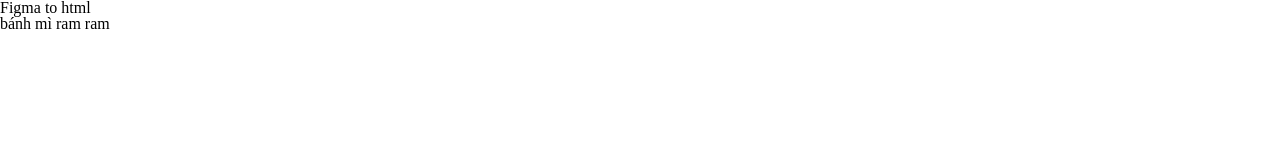
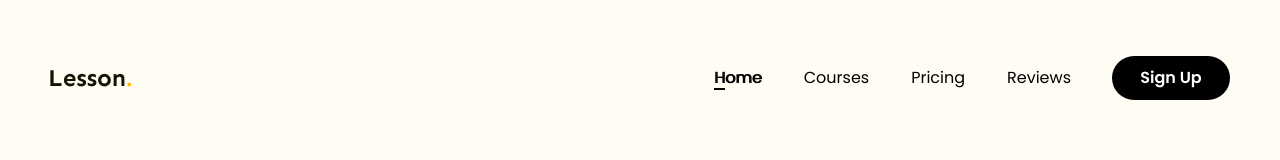
Before and after one commit to ThuanNguyen2005/figma-to-html, a plain HTML site: page index.html in a window 1280 px wide. Shown: the top 160 px of the page. Drawn offline with Linux system fonts and the light colour scheme.

Commit message:
p3 header

```diff
--- a/assets/css/style.css
+++ b/assets/css/style.css
@@ -6,4 +6,74 @@ html {
 }
 body {
   font-size: 1.6rem;
+  font-family: Poppins, sans-serif;
+  background-color: #fffcf4;
 }
+/* <======================common========================> */
+a {
+  text-decoration: none;
+  color: black;
+}
+.btn {
+  display: inline-block;
+  min-width: 118px;
+  color: white;
+  border-radius: 30px;
+  line-height: 2.8rem;
+  background-color: black;
+  text-align: center;
+  padding: 8px 8px;
+  font-weight: 600;
+}
+/* <======================Header========================> */
+
+.header .body {
+  display: flex;
+  align-items: center;
+  padding: 30px 0 8px;
+}
+.nav ul {
+  display: flex;
+}
+.nav {
+  margin-left: auto;
+}
+.header .main-content {
+  max-width: calc(100% - 100px);
+  margin: 0 auto;
+  margin-top: 26px;
+}
+.ds_nav a {
+  display: inline-block;
+  margin: 0 11px;
+  padding: 10px;
+  position: relative;
+}
+
+/* .header .action {
+  margin-left: 20px;
+} */
+.nav .active a,
+.nav a:hover {
+  text-shadow: 1px 0px 0px #000;
+}
+.nav .active a::after {
+  display: block;
+  height: 2.5px;
+  width: 11px;
+  background-color: #000;
+  content: "";
+  position: absolute;
+  bottom: 6px;
+  left: 10px;
+}
+.btn_sign_up {
+  margin-left: 20px;
+}
+
+.fixed {
+  position: sticky;
+  top: -20px;
+  margin-bottom: 8px;
+  background-color: #fffcf4;
+}
--- a/index.html
+++ b/index.html
@@ -4,11 +4,39 @@
     <meta charset="UTF-8" />
     <meta name="viewport" content="width=device-width, initial-scale=1.0" />
     <link rel="stylesheet" href="./assets/css/reset.css" />
+    <link
+      href="https://fonts.googleapis.com/css2?family=Poppins:ital,wght@0,400;0,500;0,600;0,700;1,400&amp;family=Sen:wght@700&amp;display=swap"
+      rel="stylesheet"
+    />
     <link rel="stylesheet" href="/assets/css/style.css" />
     <title>figma to html</title>
   </head>
-  <body>
-    <h1>Figma to html</h1>
-    <h2>bánh mì ram ram</h2>
+  <body style="height: 10000px">
+    <header class="header fixed">
+      <div class="main-content">
+        <div class="body">
+          <img src="/assets/img/Lesson..png" alt="Lesson" class="logo" />
+          <nav class="nav">
+            <ul class="ds_nav">
+              <li class="active">
+                <a href="#!">Home</a>
+              </li>
+              <li>
+                <a href="#!">Courses</a>
+              </li>
+              <li>
+                <a href="#!">Pricing</a>
+              </li>
+              <li>
+                <a href="#!">Reviews</a>
+              </li>
+            </ul>
+          </nav>
+          <div class="action">
+            <a class="btn btn_sign_up" href="#!">Sign Up</a>
+          </div>
+        </div>
+      </div>
+    </header>
   </body>
 </html>
```
Also changed, not shown: assets/img/Lesson..png (added).
